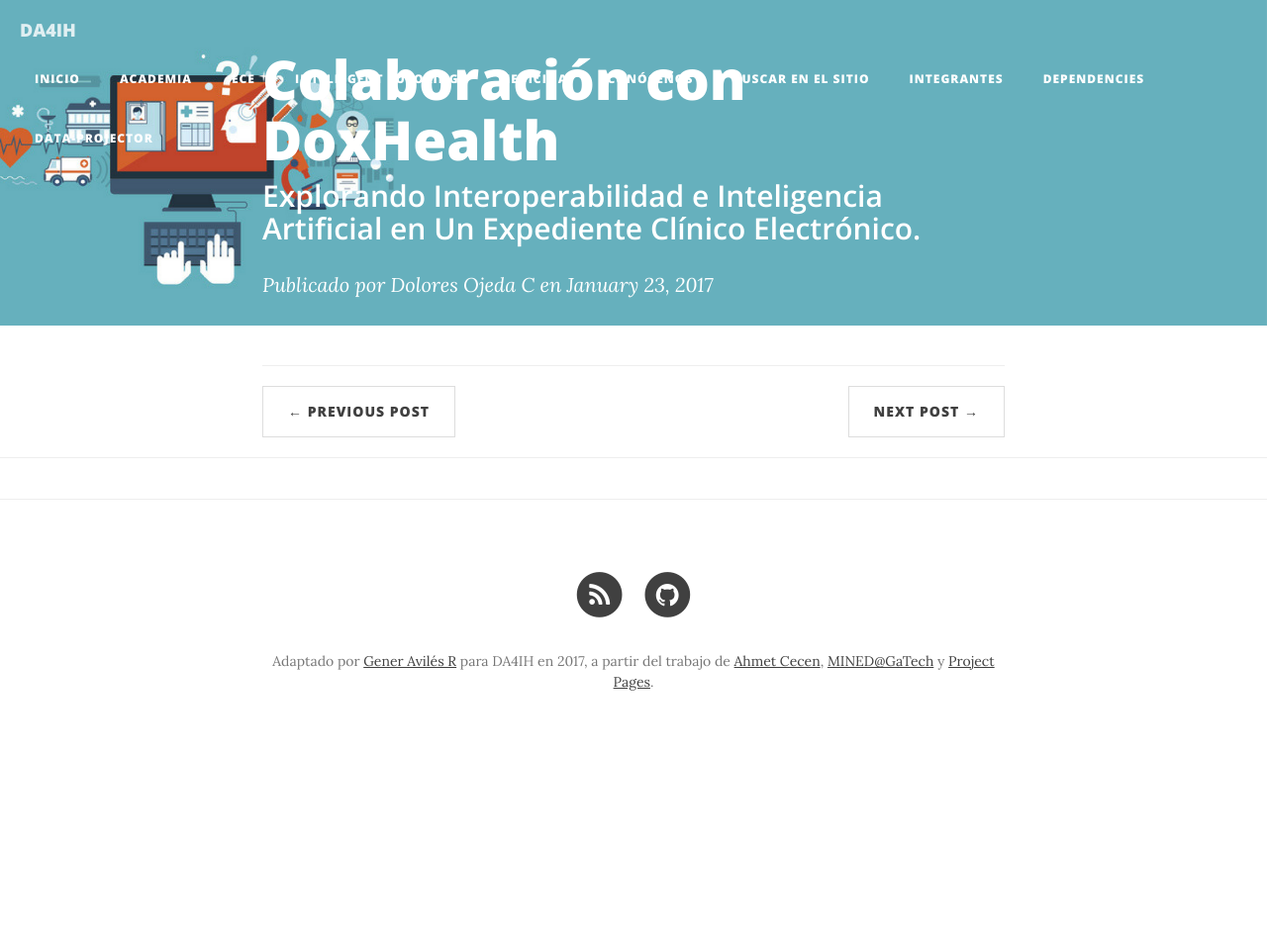
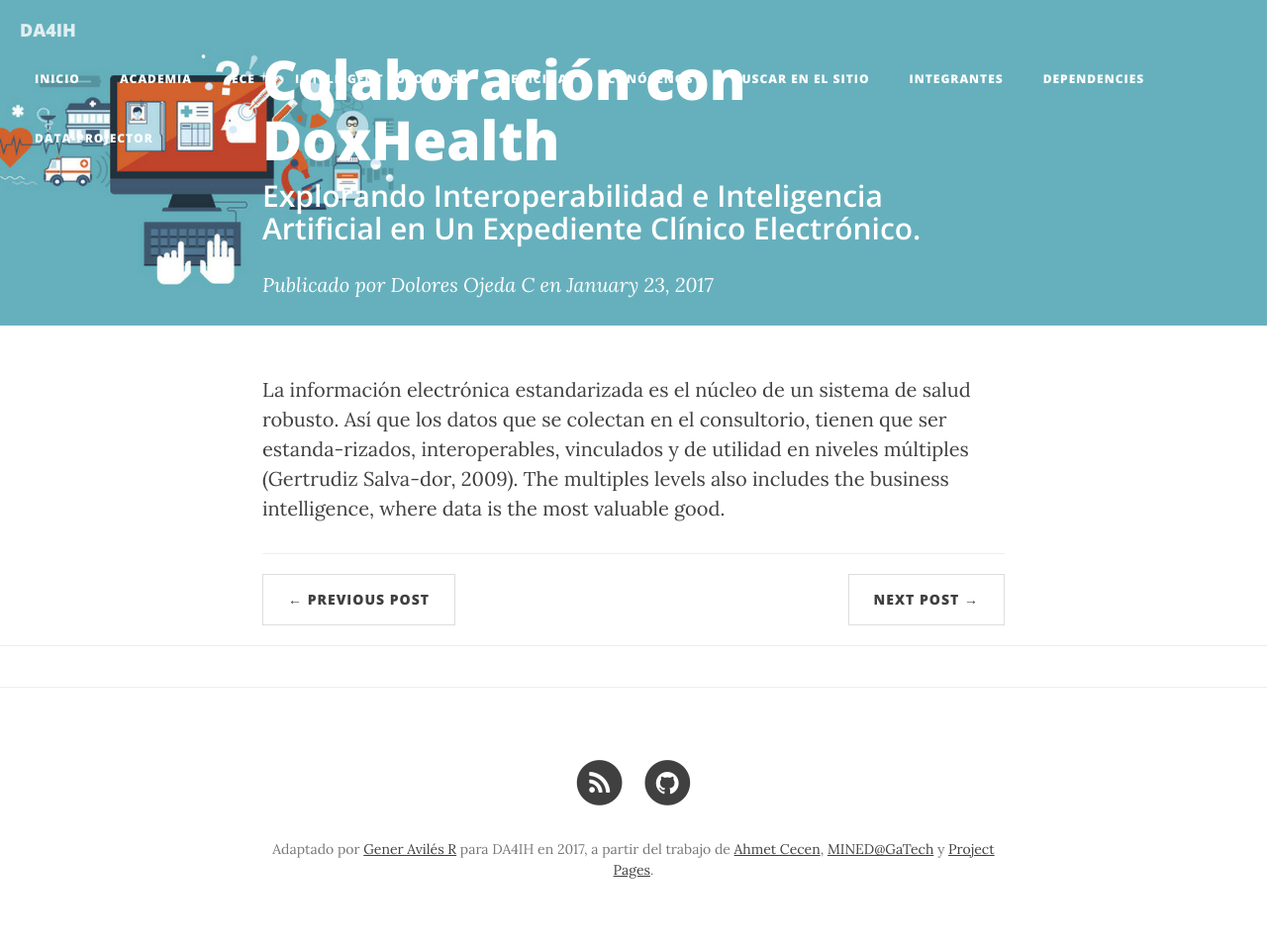
Before and after one commit to DA4IH/DA4IH.github.io, a Jekyll site: the page built from _posts/2017-01-23-doxhealth.markdown, in a window 1280 px wide. Shown: the whole page at 99% size. Built offline with Jekyll 4.4.1, drawn with Linux system fonts in a browser that asks for light colours; nearby versions of some CDN libraries; comment, search, counter and statistics services are not loaded; before the commit the page ends 900 px from its top, so only the background shows below that.

Commit message:
MACL agregue información de la tesis de jesus

```diff
--- a/_posts/2017-01-23-doxhealth.markdown
+++ b/_posts/2017-01-23-doxhealth.markdown
@@ -8,3 +8,4 @@
 header-img: "img/ece.0.png"
 visualworkflow: false
 ---
+La información electrónica estandarizada es el núcleo de un sistema de salud robusto. Así que los datos que se colectan en el consultorio, tienen que ser estanda-rizados, interoperables, vinculados y de utilidad en niveles múltiples (Gertrudiz Salva-dor, 2009). The multiples levels also includes the business intelligence, where data is the most valuable good.
```
